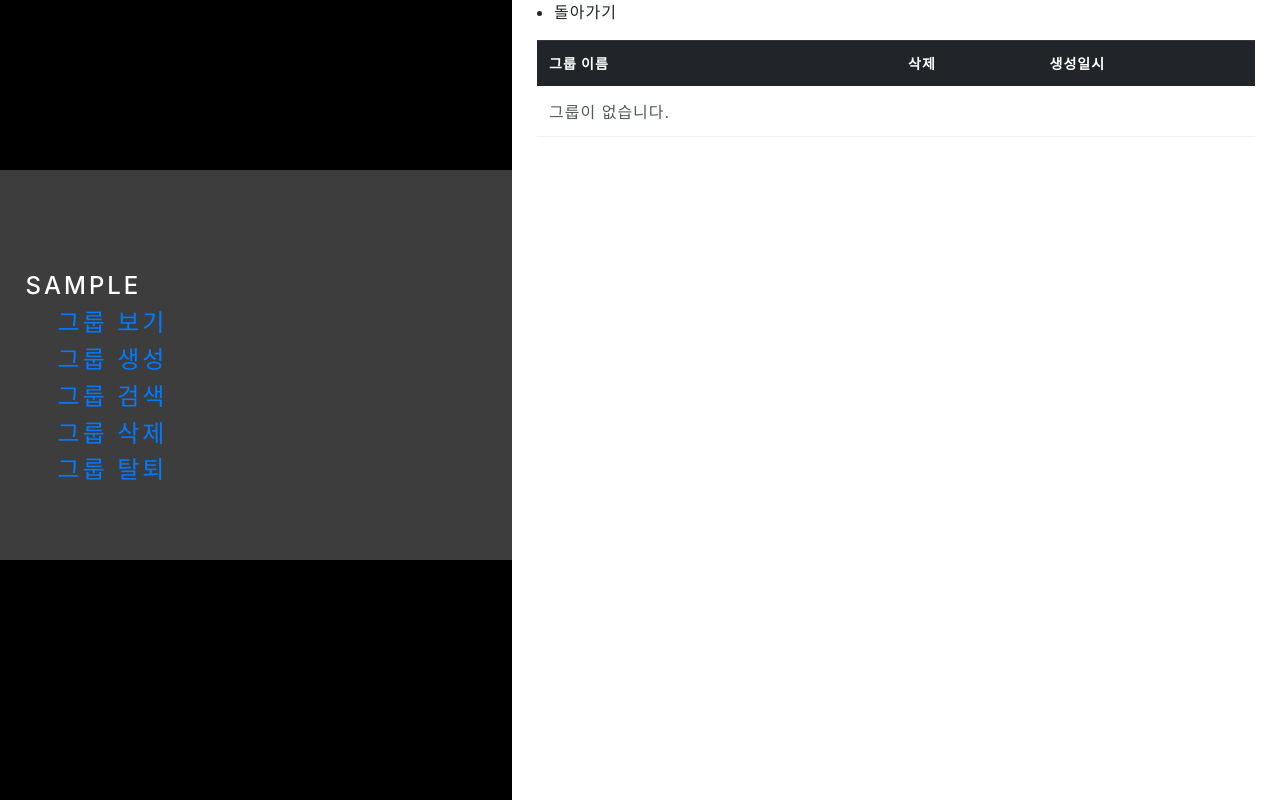
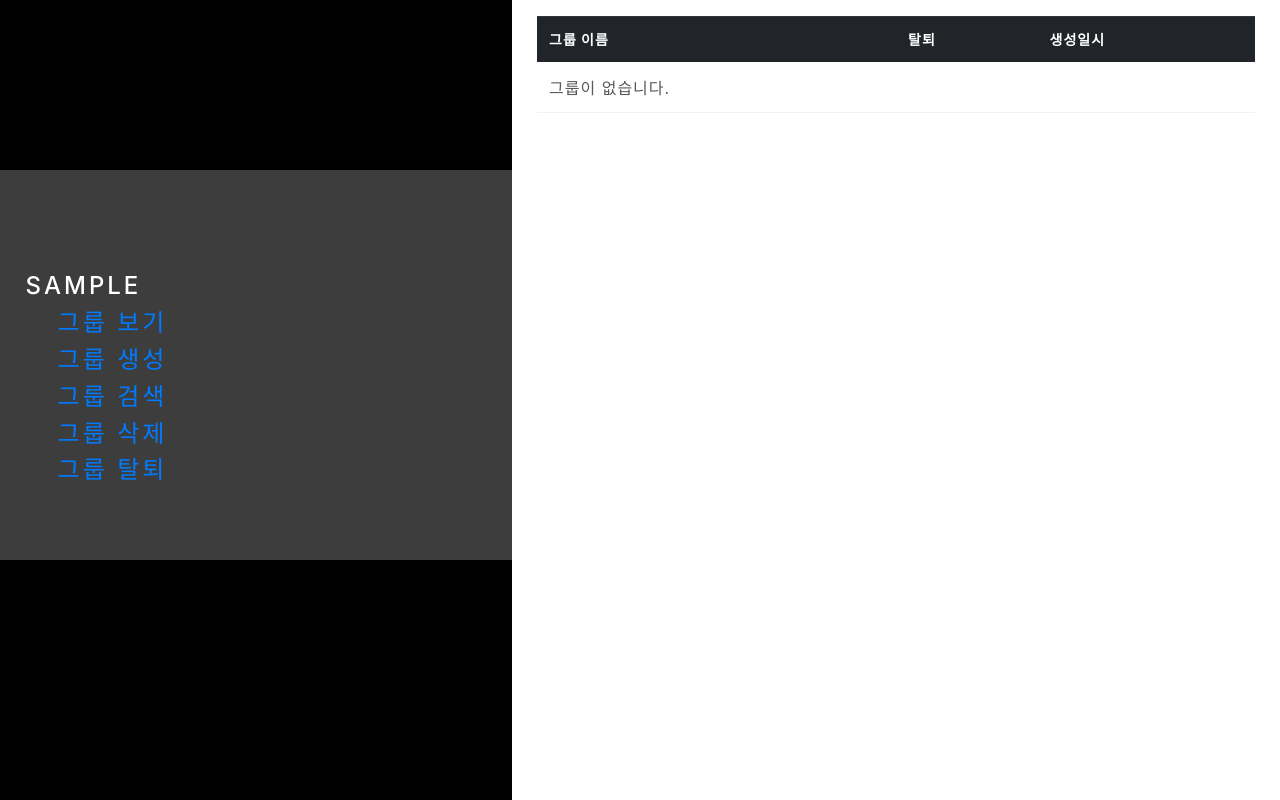
Before and after one commit to hjuuujh/sc, a Django app: page /group/join/list/ in a window 1280 px wide. Run offline with Django 3.2, Linux system fonts and the light colour scheme; the visitor is signed in with stand-in values (Sample User, id 1); data that the repository does not hold is empty; some libraries are stand-ins or nearby versions.

Commit message:
group leave edit

```diff
--- a/group/views.py
+++ b/group/views.py
@@ -5,7 +5,7 @@ from django.utils import timezone
 from group.models import Group, Join
 from board.models import Board
 from django.contrib.auth.decorators import login_required
-from django.db.models import Q
+from django.db.models import Q, Subquery
 from django.core.paginator import Paginator
 from django.contrib.auth.models import User
 
@@ -80,21 +80,6 @@ def group_create(request):                            # 그룹 생성
     return render(request, 'group/group_form.html', context)
 
 
-# def join_group(request):
-#     my_form = JoinForm()
-#     if request.method == 'POST':
-#         join = my_form.save(commit=False)
-#         # join.uid = request.user
-#         # join.members += 1
-#         join.join_date = timezone.now()
-#         join.save()
-#         return redirect('group:group_list')
-#     else:
-#         my_form = JoinForm()
-#         context = {'form': my_form}
-#         return render(request, 'group/group_detail.html', context)
-
-
 @login_required(login_url='common:login')
 def join_group(request, pk):
     join = Join()
@@ -135,10 +120,10 @@ class GroupJoinView(generic.ListView):
     def get_context_data(self, **kwargs):
         context = super().get_context_data(**kwargs)
         context['group_join_list'] = Group.objects.filter(
-            id__in=Join.objects.filter(uid=self.request.user)
-                .order_by('date')
-                .values('gid')
-        )
+                                    id__in=Join.objects.filter(uid=self.request.user)
+                                    .order_by('date')
+                                    .values('gid')
+                                    ).exclude(uid = self.request.user)
         return context
 
 
--- a/templates/group/group_join.html
+++ b/templates/group/group_join.html
@@ -2,18 +2,13 @@
 
 {% block content %}
 
-    <nav id="topMenu">
-        <ul>
-            <li><a class="menuLink" role = "button" onclick="history.back()">돌아가기</a></li>
-        </ul>
-    </nav>
 
 <div class="container my-3">
     <table class="table">
         <thead>
         <tr class="thead-dark">
             <th style="width:50%">그룹 이름</th>
-            <th>삭제</th>
+            <th>탈퇴</th>
             <th>생성일시</th>
         </tr>
         </thead>
@@ -26,7 +21,7 @@
             <td>
             <a class = "btn btn-danger" href = "#" name = "deleteConfirm" role="button"
             data-uri = "{% url 'group:group_leave' group.id %}">
-                삭제</a>
+                탈퇴</a>
             </td>
             <td>{{ group.date }}</td>
         </tr>
--- a/templates/group/group_mgr.html
+++ b/templates/group/group_mgr.html
@@ -1,12 +1,6 @@
 {% extends 'group_base.html' %}
 
 {% block content %}
-
-    <nav id="topMenu">
-        <ul>
-            <li><a class="menuLink" role = "button" onclick="history.back()">돌아가기</a></li>
-        </ul>
-    </nav>
 
 <div class="container my-3">
     <table class="table">
```
Also changed, not shown: templates/group/group_form.html (+0 -35 lines).
